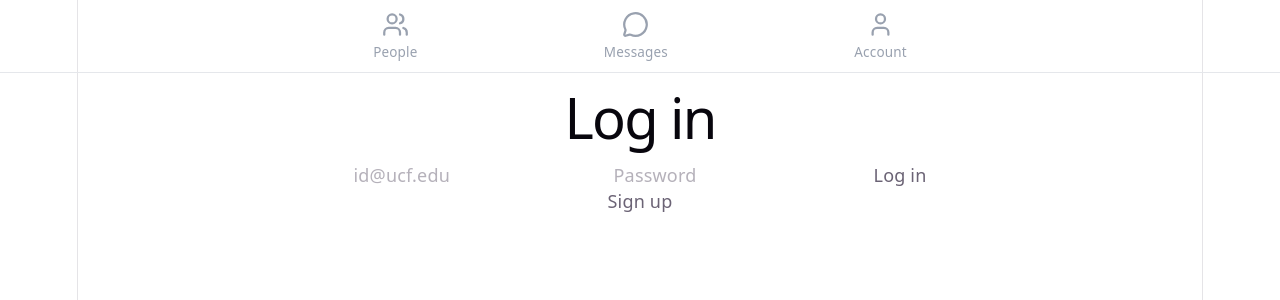
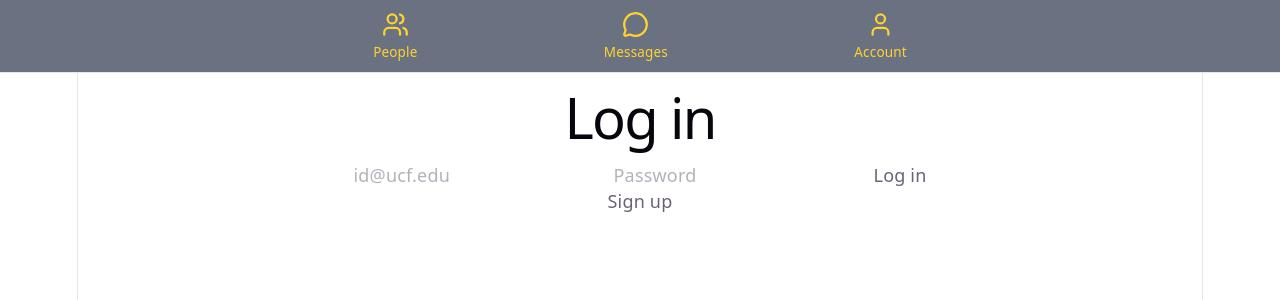
Before and after one commit to Gavin-Heaver/MERN-Project, a React (Vite) app in the folder web/: page /login in a window 1280 px wide. Shown: the top 300 px of the page. Built offline with nearby package versions, Linux system fonts and the light colour scheme; no server answers.

Commit message:
update navbar

```diff
--- a/web/src/components/Navbar.tsx
+++ b/web/src/components/Navbar.tsx
@@ -11,7 +11,7 @@ export default function Navbar() {
     ]
 
     return (
-        <header className="fixed bottom-0 left-0 right-0 bg-whit border-gray-200 z-50 md:top-0 md:bottom-auto md:border-t-0 md: border-b">
+        <header className="fixed bottom-0 left-0 right-0 bg-gray-500 border-gray-200 z-50 md:top-0 md:bottom-auto md:border-t-0 md: border-b">
             <nav className="flex justify-around items-center h-16 max-w-screen-sm mx-auto">
                 {links.map(({ to, label, icon: Icon }) => {
                     const active = pathname.startsWith(to)
@@ -19,7 +19,7 @@ export default function Navbar() {
                         <Link
                             key={to}
                             to={to}
-                            className={`flex flex-col items-center gap-1 text-xs font-medium transition-colors ${active ? 'text-indigo-600' : 'text-gray-400 hover:text-gray-600'}`}
+                            className={`flex flex-col items-center gap-1 text-xs font-medium transition-colors ${active ? 'text-indigo-600' : 'text-amber-300 hover:text-gray-600'}`}
                         >
                             <Icon className="w-6 h-6" />
                             {label}
```
